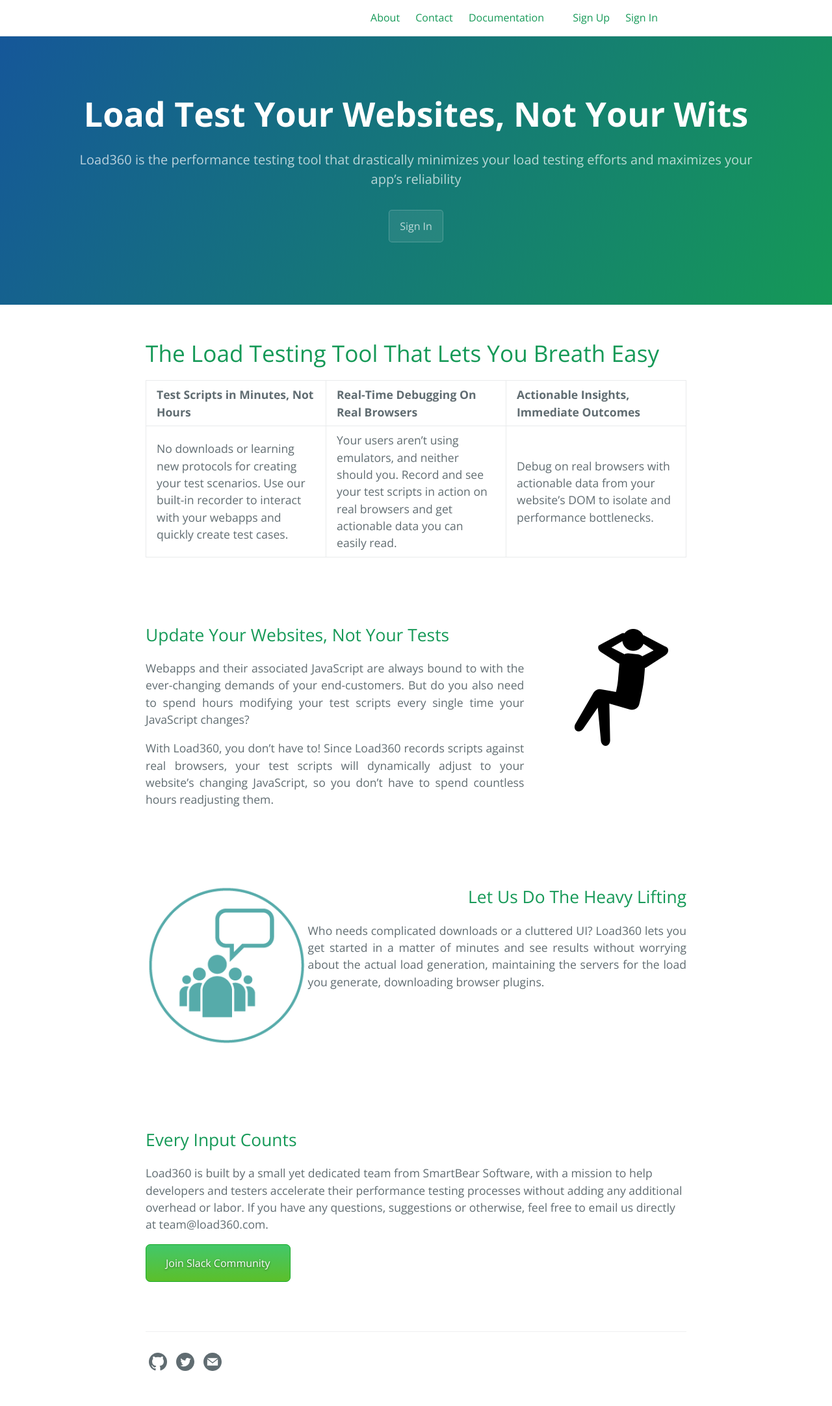
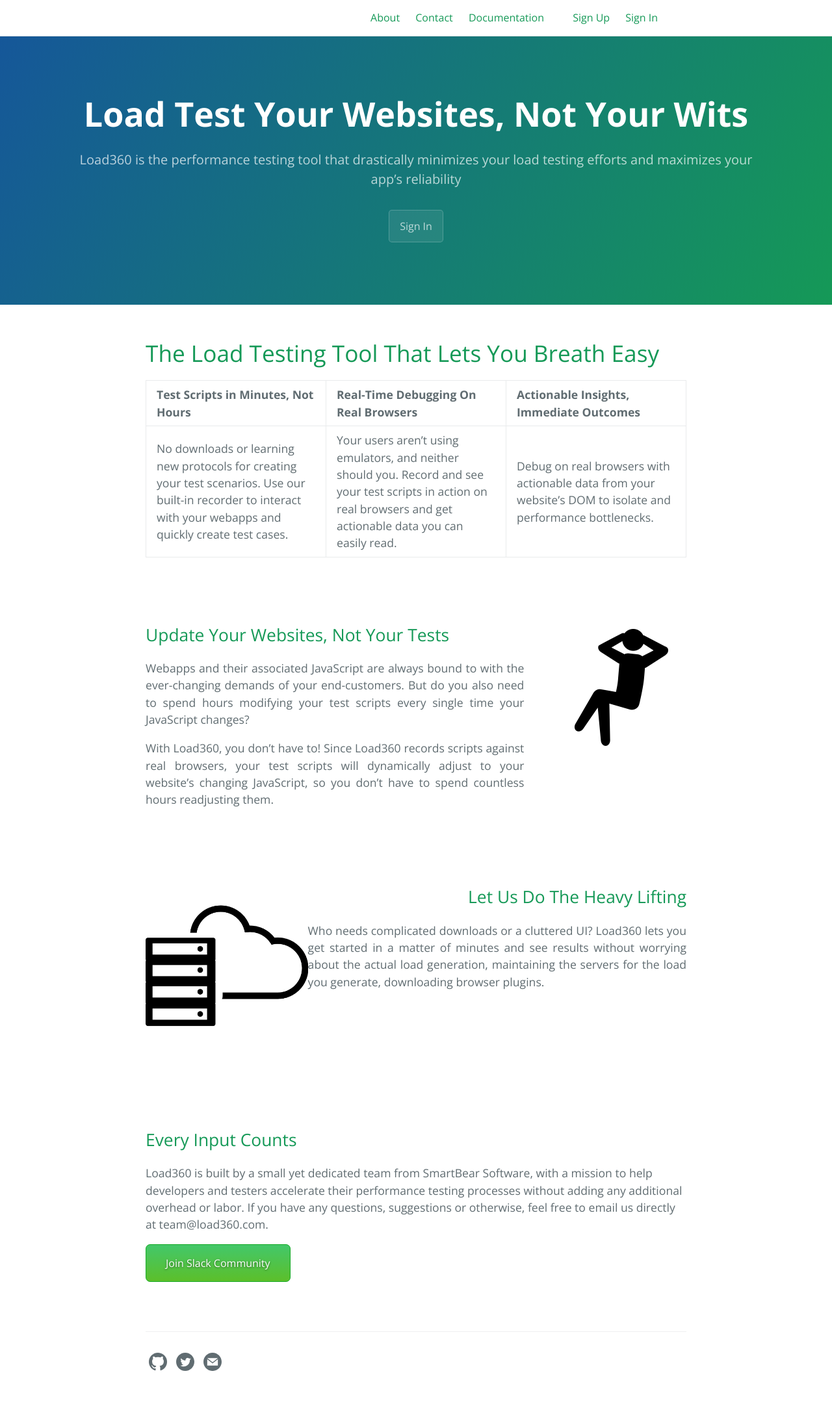
Before and after one commit to kesh92/keshinpoint, a Jekyll site: the page built from index.md, in a window 1280 px wide. Shown: the whole page at 65% size. Built offline with Jekyll 4.4.1, drawn with Linux system fonts in a browser that asks for light colours; our own code applies the rules of GitHub Pages for plain Markdown files.

Commit message:
added new image to homepage

```diff
--- a/index.md
+++ b/index.md
@@ -49,7 +49,7 @@
 <div class="two-column right-big">
     <div class="left-column small">
 
-        <p> <img src="assets/images/community.png"> </p>
+        <p> <img src="assets/images/Server.png"> </p>
     </div>
     <div class="right-column big">
     <h2> Let Us Do The Heavy Lifting </h2>
```
Also changed, not shown: assets/images/Server.png (added), 1 other file.
